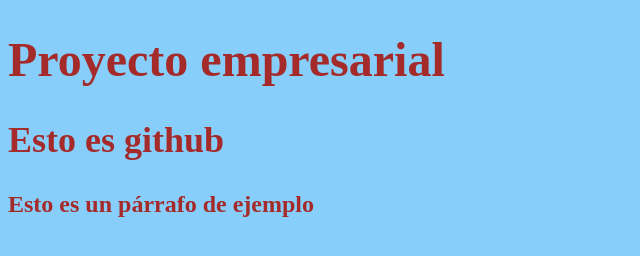
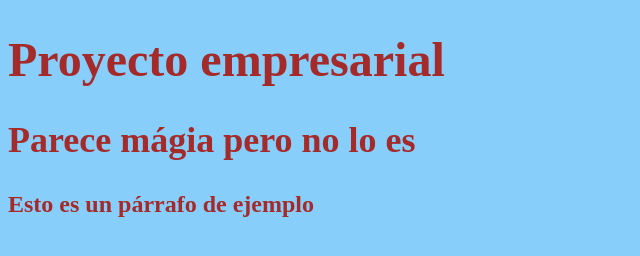
Before and after one commit to JimyDrive/Pr-cticaGit, a plain HTML site: page index.html in a window 1280 px wide. Shown: the whole page, without its empty margins (0-640 px from the left). Drawn offline with Linux system fonts and the light colour scheme.

Commit message:
Update index.html

```diff
--- a/index.html
+++ b/index.html
@@ -10,7 +10,7 @@
 <body>
 
     <h1>Proyecto empresarial</h1>
-    <h2>Esto es github</h2>
+    <h2>Parece mágia pero no lo es</h2>
 
     <p>Esto es un p&aacute;rrafo de ejemplo</p>
 
```
